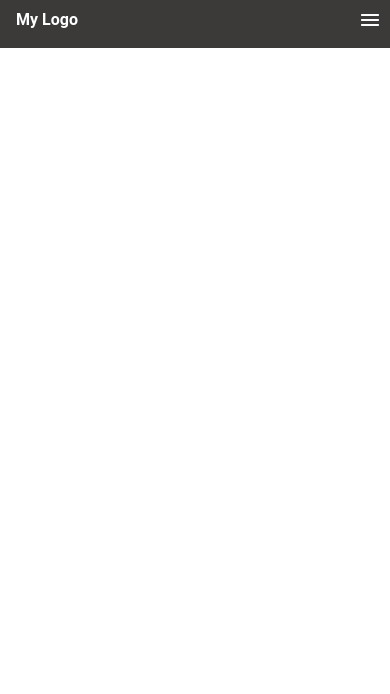
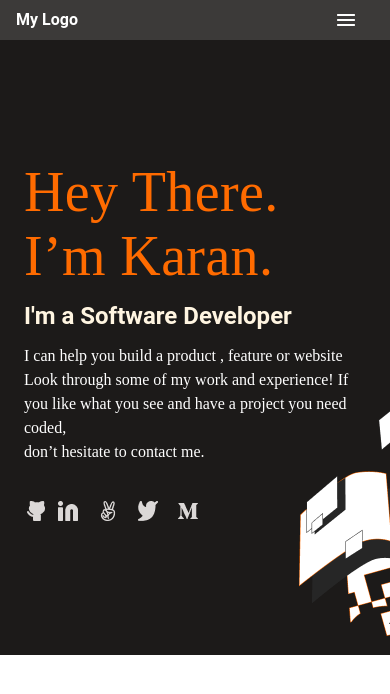
Before and after one commit to DevKaranJ/DevPortfolio, a plain HTML site: page index.html in a window 390 px wide. Drawn offline with Linux system fonts and the light colour scheme.

Commit message:
Mobile-Intro section complete

```diff
--- a/index.html
+++ b/index.html
@@ -8,10 +8,49 @@
 <title>My Portfolio</title>
 </head>
 <body>
+  <!-- Header -->
     <div class="toolbar">
         <div class="logo">My Logo</div>
         <div class="hamburger">
-          <img src="assets/HamburgerIcon.png" />
+          <img src="assets/Buttons/HamburgerIcon.png" />
         </div>
       </div>
+      <!-- End Header -->
+      <!-- intro section-->
+      <div class="headline">
+        <h1>
+          Hey There.
+          <br/>I’m Karan.
+        </h1>
+        <h2>
+          I'm a Software Developer
+        </h2>
+        <p>
+          I can help you build a product , feature or website Look through some of my work and experience! If you like what you see and have a project you need coded,
+           <br/>
+           don’t hesitate to contact me.
+          </p>
+        <div class="introBackground"></div>
+           <div class="SocialMedia">
+          <ul class="socialConnect">
+            <li><a href="https://github.com/bard-ai">
+              <img src="assets/socialIcons/Icon -GitHub.png"/>
+            </a></li>
+            <li><a href="https://www.linkedin.com/in/bard-ai/">
+              <img src="assets/socialIcons/LinkdinIcon.png"/>
+            </a></li>
+            <li><a href="https://angel.co/bard-ai/">
+              <img src="assets/socialIcons/angellistIcon.png"/>
+            </a></li>
+            <li><a href="https://twitter.com/bard_ai/">
+              <img src="assets/socialIcons/twitterIcon.png"/>
+            </a></li>
+            <li><a href="https://medium.com/@bard.ai/">
+              <img src="assets/socialIcons/mediumIcon.png"/>
+            </a></li>
+          </ul>
+           </div>
+        </div>
+        <!-- End intro section -->
 </body>
+</html>
--- a/style.css
+++ b/style.css
@@ -1,12 +1,13 @@
 * {
     margin: 0;
     padding: 0;
+    box-sizing: border-box;
 }
 
 /***** Header *****/
 .toolbar {
     width: 100%;
-    height: 48px;
+    height: 40px;
     background: #3c3a39;
   }
 
@@ -22,7 +23,7 @@
   }
 
   .hamburger {
-    padding: 0.5rem;
+    padding: 0.5rem 2rem;
     position: absolute;
     right: 0;
     top: 0;
@@ -37,3 +38,68 @@
   }
 
 /***** Intro *****/
+.headline {
+  background: #1c1a19;
+  background-image: url(./assets/background/IntroBackground.png);
+  background-repeat: no-repeat;
+  background-position: right bottom -30px;
+  width: 100%;
+  height: 100%;
+  padding-left: 24px;
+  padding-right: 24px;
+  padding-top: 120px;
+  padding-bottom: 120px;
+  flex-direction: column;
+  justify-content: flex-start;
+  align-items: flex-start;
+  gap: 12px;
+  display: inline-flex;
+}
+
+.headline h1 {
+  width: 100%;
+  height: 100%;
+  color: #FF6B00;
+  font-size: 56px;
+  font-family: Crete Round;
+  font-weight: 400;
+  line-height: 64px;
+  letter-spacing: 0.37px;
+  word-wrap: break-word;
+}
+
+.headline h2 {
+  width: 100%;
+  height: 100%;
+  color: #FFF5E1;
+  font-size: 24px;
+  font-family: Roboto;
+  font-weight: 700;
+  line-height: 32px;
+  word-wrap: break-word;
+}
+
+.headline p {
+  width: 327px;
+  height: 123px;
+  color: white;
+  font-size: 16px;
+  font-family: Poppins;
+  font-weight: 400;
+  line-height: 24px;
+  word-wrap: break-word;
+}
+
+.SocialMedia {
+  justify-content: flex-start;
+  align-items: center;
+  display: inline-flex;
+}
+
+.socialConnect {
+  width: 100%;
+  display: flex;
+  flex-direction: row;
+  align-items: center;
+  list-style-type: none;
+}
```
Also changed, not shown: assets/Buttons/HamburgerIcon.png (renamed from assets/HamburgerIcon.png), assets/background/IntroBackground.png (added), assets/socialIcons/Icon -GitHub.png (added), assets/socialIcons/LinkdinIcon.png (added), assets/socialIcons/angellistIcon.png (added), assets/socialIcons/mediumIcon.png (added), assets/socialIcons/twitterIcon.png (added).
